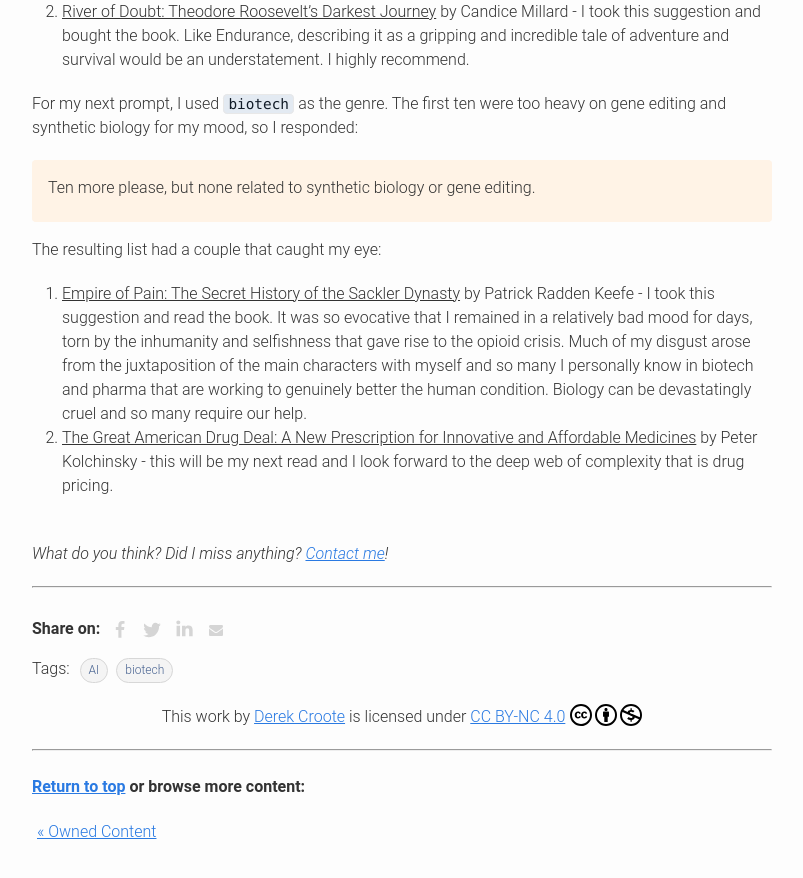
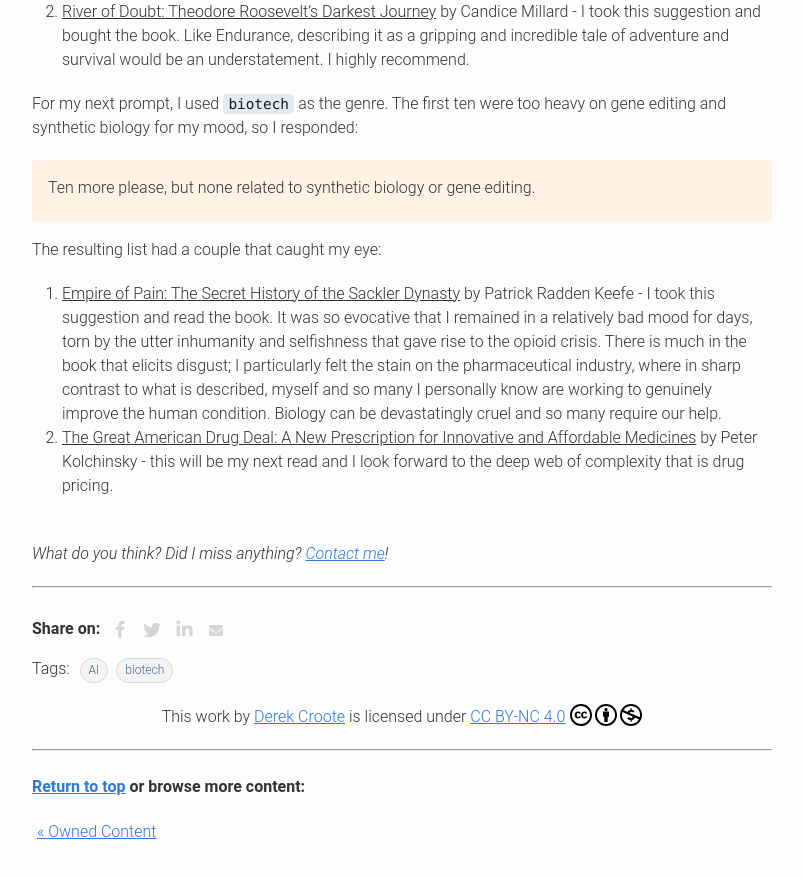
Before and after one commit to dcroote/dcroote.github.io, a Jekyll site: the page built from _posts/2026-03-15-ai-book-recommendations-bookshelf.md, in a window 1280 px wide and 900 px high, scrolled down 1437 px. Shown: the top 878 px of the window, without its empty margins (238-1041 px from the left). Built offline with Jekyll 4.4.1, drawn with Linux system fonts in a browser that asks for light colours; some web fonts are replaced.

Commit message:
fix: book description
Revised the description of 'Empire of Pain' for clarity and impact.

```diff
--- a/_posts/2026-03-15-ai-book-recommendations-bookshelf.md
+++ b/_posts/2026-03-15-ai-book-recommendations-bookshelf.md
@@ -31,5 +31,5 @@
 
 The resulting list had a couple that caught my eye:
 
-1. <span style="text-decoration: underline;">Empire of Pain: The Secret History of the Sackler Dynasty</span> by Patrick Radden Keefe - I took this suggestion and read the book. It was so evocative that I remained in a relatively bad mood for days, torn by the inhumanity and selfishness that gave rise to the opioid crisis. Much of my disgust arose from the juxtaposition of the main characters with myself and so many I personally know in biotech and pharma that are working to genuinely better the human condition. Biology can be devastatingly cruel and so many require our help.
+1. <span style="text-decoration: underline;">Empire of Pain: The Secret History of the Sackler Dynasty</span> by Patrick Radden Keefe - I took this suggestion and read the book. It was so evocative that I remained in a relatively bad mood for days, torn by the utter inhumanity and selfishness that gave rise to the opioid crisis. There is much in the book that elicits disgust; I particularly felt the stain on the pharmaceutical industry, where in sharp contrast to what is described, myself and so many I personally know are working to genuinely improve the human condition. Biology can be devastatingly cruel and so many require our help.
 2. <span style="text-decoration: underline;">The Great American Drug Deal: A New Prescription for Innovative and Affordable Medicines</span> by Peter Kolchinsky - this will be my next read and I look forward to the deep web of complexity that is drug pricing.
```
